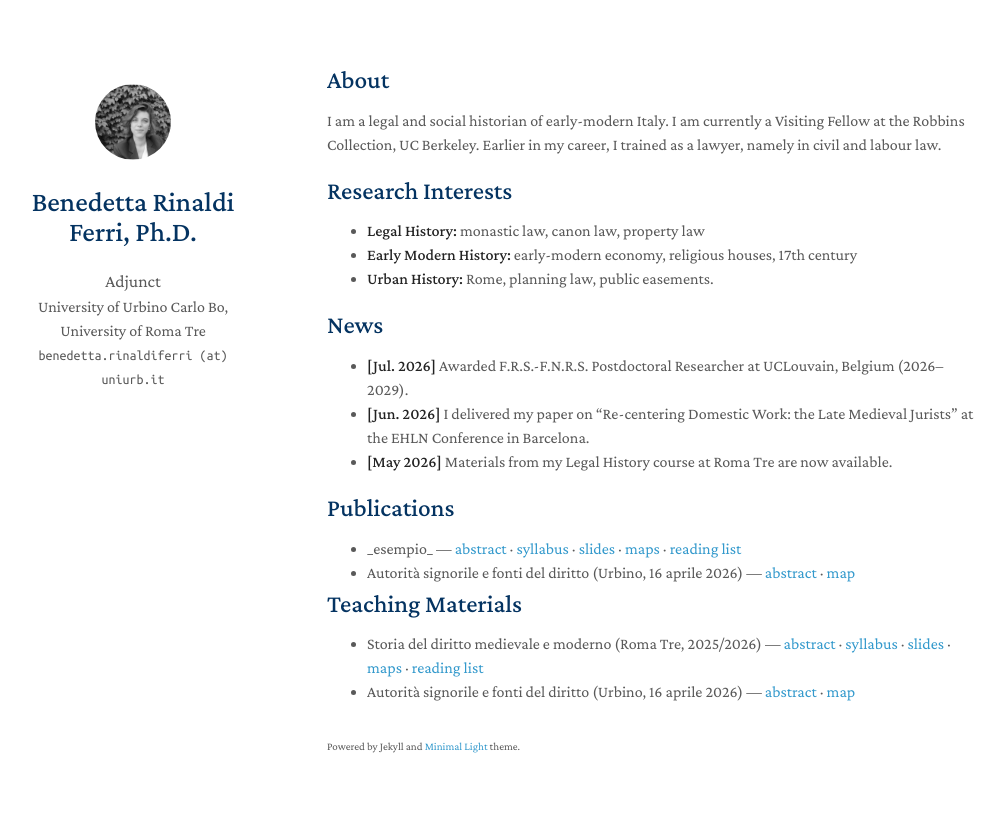
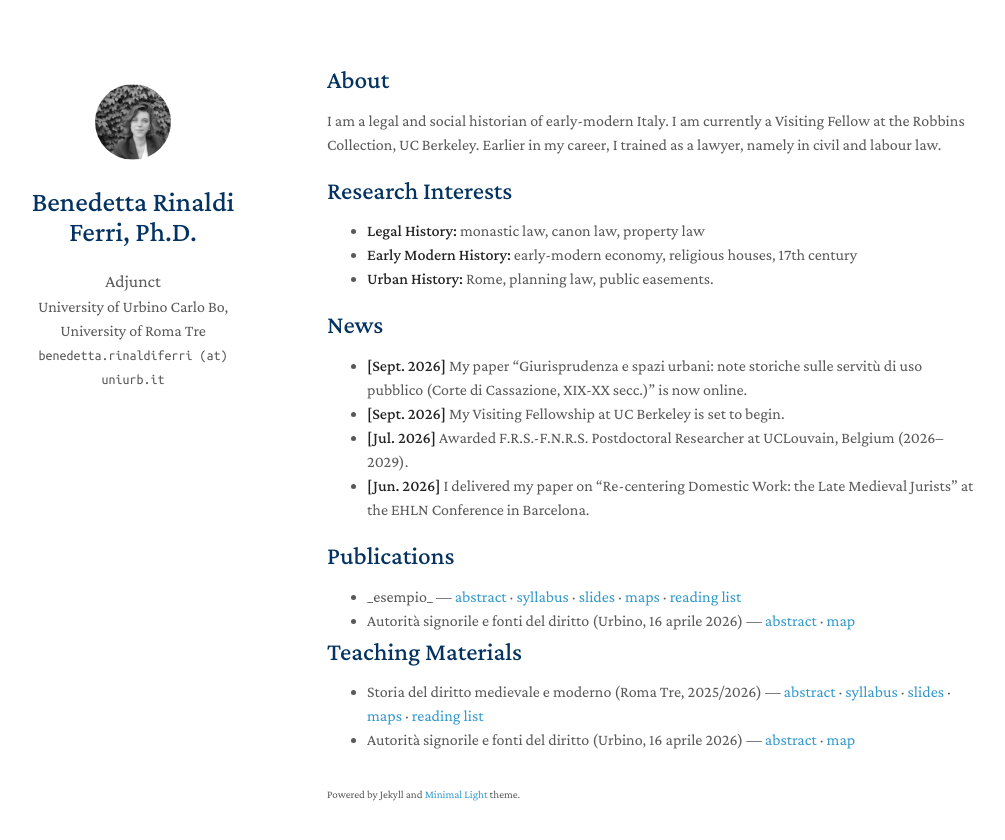
Before and after one commit to rinaldiferri/rinaldiferri.github.io, a Jekyll site: the page built from index.md, in a window 1280 px wide. Shown: the top 840 px of the page, without its empty margins (143-1148 px from the left). Built offline with Jekyll 4.4.1, drawn with Linux system fonts in a browser that asks for light colours; a style sheet for code colours, icons or effects is not loaded; our own code applies the rules of GitHub Pages for plain Markdown files.

Commit message:
Update index.md

```diff
--- a/index.md
+++ b/index.md
@@ -14,9 +14,10 @@ I am a legal and social historian of early-modern Italy. I am currently a Visiti
 
 ## News
 
+- **[Sept. 2026]** My paper "Giurisprudenza e spazi urbani: note storiche sulle servitù di uso pubblico (Corte di Cassazione, XIX-XX secc.)" is now online.
+- **[Sept. 2026]** My Visiting Fellowship at UC Berkeley is set to begin.
 - **[Jul. 2026]** Awarded F.R.S.-F.N.R.S. Postdoctoral Researcher at UCLouvain, Belgium (2026–2029).
 - **[Jun. 2026]** I delivered my paper on "Re-centering Domestic Work: the Late Medieval Jurists" at the EHLN Conference in Barcelona.
-- **[May 2026]** Materials from my Legal History course at Roma Tre are now available.
 
 {% include_relative _includes/publications.md %}
 
```
